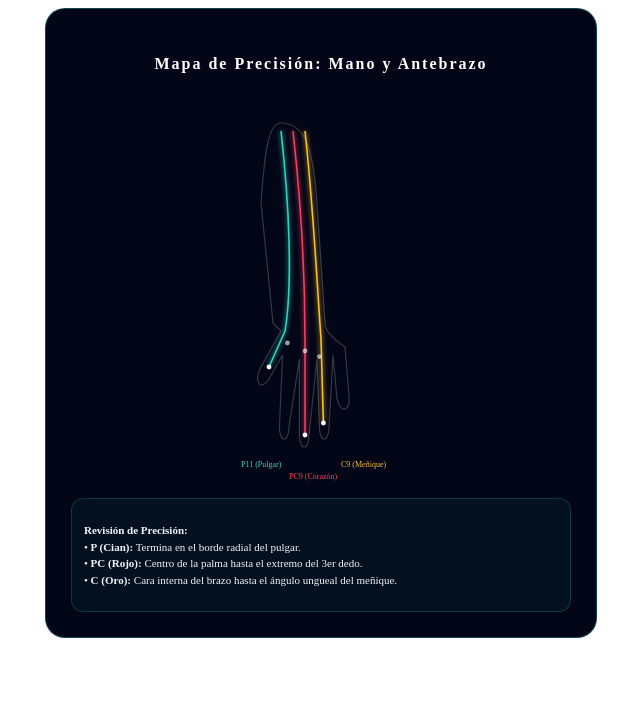
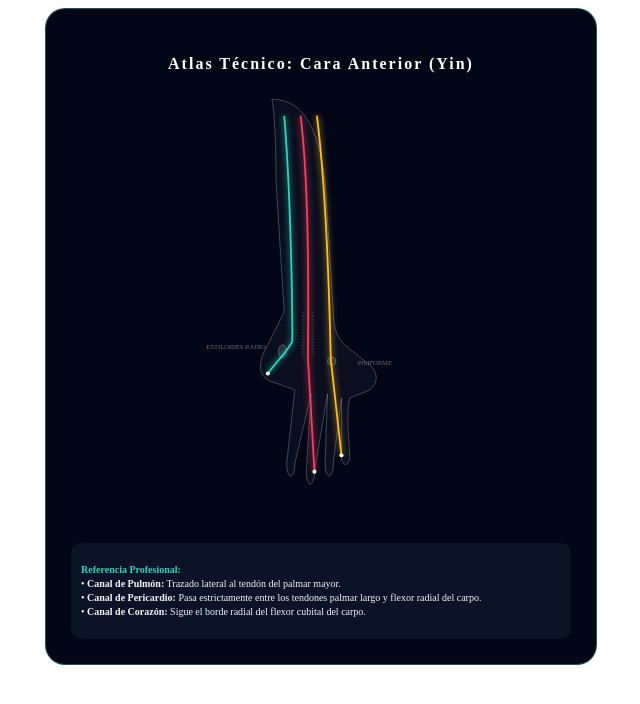
Before and after one commit to nekoblu/Test-AR, a plain HTML site: page index.html in a window 1280 px wide. Shown: the whole page, without its empty margins (319-959 px from the left). Drawn offline with Linux system fonts and the light colour scheme.

Commit message:
Update index.html

```diff
--- a/index.html
+++ b/index.html
@@ -1,39 +1,47 @@
-<div id="brazo-maestro-container" style="background:#020617; padding:25px; border-radius:20px; text-align:center; max-width:500px; margin:auto; border: 1px solid rgba(45, 212, 191, 0.3);">
-    <h4 class="ancient" style="color:white; margin-bottom:10px; font-family:'Cinzel', serif; letter-spacing:2px;">Mapa de Precisión: Mano y Antebrazo</h4>
+<div id="brazo-maestro-container" style="background:#020617; padding:25px; border-radius:20px; text-align:center; max-width:500px; margin:auto; border: 1px solid rgba(45, 212, 191, 0.4);">
+    <h4 class="ancient" style="color:white; margin-bottom:10px; font-family:'Cinzel', serif; letter-spacing:2px;">Atlas Técnico: Cara Anterior (Yin)</h4>
 
-    <div style="position:relative; width:100%; height:400px;">
-        <svg viewBox="0 0 300 500" style="width:100%; height:100%;">
-            <path d="M100,50 C130,50 140,80 145,150 L155,300
-                     C155,310 165,320 180,330
-                     L185,390 C187,410 175,415 170,395 L165,340
-                     L160,430 C160,450 148,450 148,430 L145,345
-                     L135,440 C135,460 123,460 123,440 L123,345
-                     L110,430 C110,450 98,450 98,430 L102,340
-                     L85,370 C75,385 65,375 75,355 L100,310
-                     L90,300 L75,150 C80,80 85,50 100,50"
-                  fill="none" stroke="rgba(255,255,255,0.2)" stroke-width="1.5" />
+    <div style="position:relative; width:100%; height:450px;">
+        <svg viewBox="0 0 300 550" style="width:100%; height:100%;">
+            <defs>
+                <filter id="bone-shadow"><feGaussianBlur stdDeviation="1.5" result="blur"/><feOffset dx="1" dy="1"/></filter>
+            </defs>
 
-            <path id="P-real" d="M100,60 C110,150 115,250 105,310 L85,355"
-                  fill="none" stroke="#2dd4bf" stroke-width="2" filter="drop-shadow(0 0 3px #2dd4bf)" />
+            <path d="M90,20 C120,20 145,40 155,120 L165,280
+                     C165,300 170,315 185,325
+                     L210,345 C220,355 220,365 210,375 L185,385 C180,410 185,440 185,455 C185,470 175,470 175,455 L175,385
+                     L165,465 C165,485 155,485 155,465 L158,380
+                     L142,475 C142,495 132,495 132,475 L138,380
+                     L118,465 C118,485 108,485 108,465 L118,375
+                     L90,365 C75,360 70,345 85,320 L105,280
+                     L95,120 C95,40 90,20 90,20"
+                  fill="rgba(255,255,255,0.03)" stroke="rgba(255,255,255,0.25)" stroke-width="1.2" />
 
-            <path id="PC-real" d="M115,60 C125,150 130,250 130,320 L130,440"
-                  fill="none" stroke="#f43f5e" stroke-width="2" filter="drop-shadow(0 0 3px #f43f5e)" />
+            <ellipse cx="103" cy="328" rx="5" ry="8" fill="rgba(255,255,255,0.1)" stroke="rgba(255,255,255,0.3)" />
+            <circle cx="163" cy="340" r="5" fill="rgba(255,255,255,0.1)" stroke="rgba(255,255,255,0.3)" />
+            <line x1="128" y1="280" x2="128" y2="335" stroke="rgba(255,255,255,0.1)" stroke-width="3" stroke-dasharray="2,2" />
+            <line x1="140" y1="280" x2="140" y2="335" stroke="rgba(255,255,255,0.1)" stroke-width="3" stroke-dasharray="2,2" />
 
-            <path id="C-real" d="M130,60 C140,150 145,250 150,320 L153,425"
-                  fill="none" stroke="#fbbf24" stroke-width="2" filter="drop-shadow(0 0 3px #fbbf24)" />
+            <path d="M105,40 C112,120 115,250 115,315 C112,325 100,335 85,355"
+                  fill="none" stroke="#2dd4bf" stroke-width="2.2" filter="drop-shadow(0 0 4px #2dd4bf)" />
 
-            <circle cx="85" cy="355" r="3" fill="#fff" /> <circle cx="130" cy="440" r="3" fill="#fff" /> <circle cx="153" cy="425" r="3" fill="#fff" /> <circle cx="108" cy="325" r="3" fill="#fff" opacity="0.6" /> <circle cx="130" cy="335" r="3" fill="#fff" opacity="0.6" /> <circle cx="148" cy="342" r="3" fill="#fff" opacity="0.6" /> <text x="50" y="480" fill="#2dd4bf" font-size="10">P11 (Pulgar)</text>
-            <text x="110" y="495" fill="#f43f5e" font-size="10">PC9 (Corazón)</text>
-            <text x="175" y="480" fill="#fbbf24" font-size="10">C9 (Meñique)</text>
+            <path d="M125,40 C135,120 135,250 134,335 L142,475"
+                  fill="none" stroke="#f43f5e" stroke-width="2.2" filter="drop-shadow(0 0 4px #f43f5e)" />
+
+            <path d="M145,40 C155,120 160,250 162,338 L175,455"
+                  fill="none" stroke="#fbbf24" stroke-width="2.2" filter="drop-shadow(0 0 4px #fbbf24)" />
+
+            <circle cx="85" cy="355" r="2.5" fill="white" /> <circle cx="142" cy="475" r="2.5" fill="white" /> <circle cx="175" cy="455" r="2.5" fill="white" /> <text x="10" y="325" fill="rgba(255,255,255,0.4)" font-size="8">ESTILOIDES RADIO</text>
+            <text x="195" y="345" fill="rgba(255,255,255,0.4)" font-size="8">PISIFORME</text>
         </svg>
     </div>
 
-    <div style="background:rgba(45, 212, 191, 0.05); padding:12px; border-radius:12px; margin-top:15px; border:1px solid rgba(45, 212, 191, 0.2);">
-        <p style="color:#f1f5f9; font-size:11px; text-align:left; line-height:1.5;">
-            <b>Revisión de Precisión:</b><br>
-            • <b>P (Cian):</b> Termina en el borde radial del pulgar.<br>
-            • <b>PC (Rojo):</b> Centro de la palma hasta el extremo del 3er dedo.<br>
-            • <b>C (Oro):</b> Cara interna del brazo hasta el ángulo ungueal del meñique.
+    <div style="background:rgba(15, 23, 42, 0.8); padding:10px; border-radius:10px; margin-top:10px; text-align:left;">
+        <p style="color:#f1f5f9; font-size:10px; line-height:1.4;">
+            <b style="color:#2dd4bf">Referencia Profesional:</b><br>
+            • <b>Canal de Pulmón:</b> Trazado lateral al tendón del palmar mayor.<br>
+            • <b>Canal de Pericardio:</b> Pasa estrictamente entre los tendones palmar largo y flexor radial del carpo.<br>
+            • <b>Canal de Corazón:</b> Sigue el borde radial del flexor cubital del carpo.
         </p>
     </div>
 </div>
```
